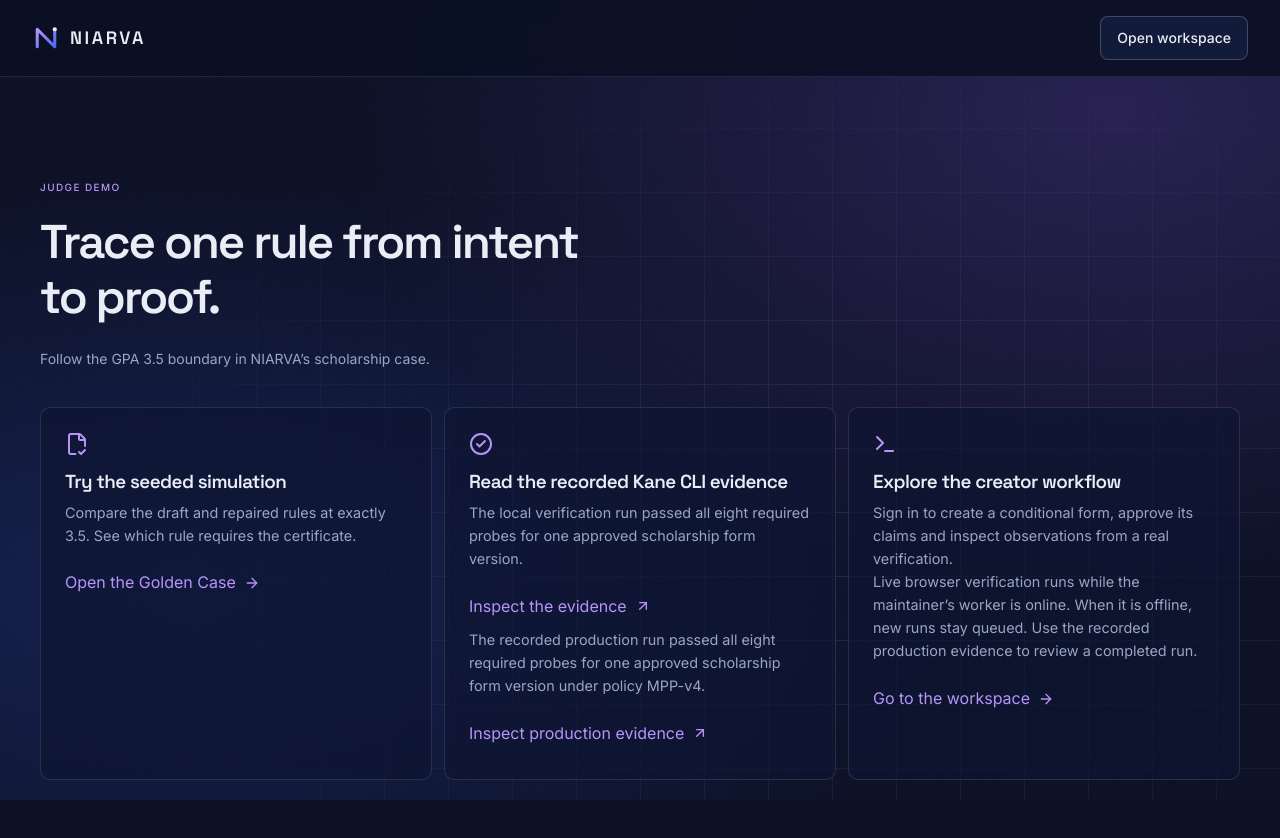
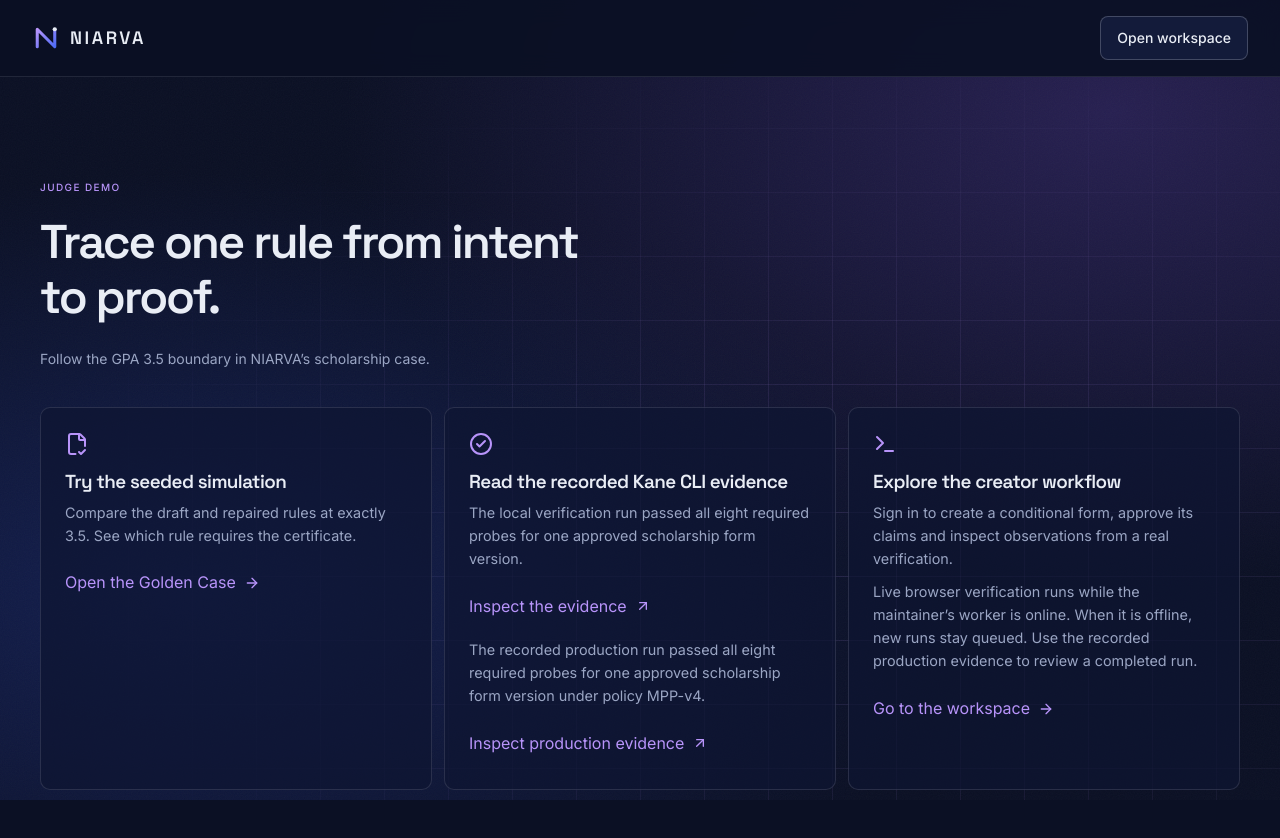
Before and after one commit to lidxgoesgiri/niarva, a Next.js app in the folder apps/web/: page /demo in a window 1280 px wide. Shown: the top 838 px of the page. Built offline with nearby package versions, Linux system fonts and the light colour scheme.

Commit message:
style(demo): space the paragraphs inside the judge guide cards

```diff
--- a/apps/web/src/features/landing/landing.module.css
+++ b/apps/web/src/features/landing/landing.module.css
@@ -984,6 +984,10 @@
   color: var(--color-ink-muted);
   font-size: 0.9rem;
 }
+.demoSteps p + p,
+.demoSteps a + p {
+  margin-top: 10px;
+}
 .demoSteps a {
   min-height: 44px;
   color: var(--color-lavender);
```
